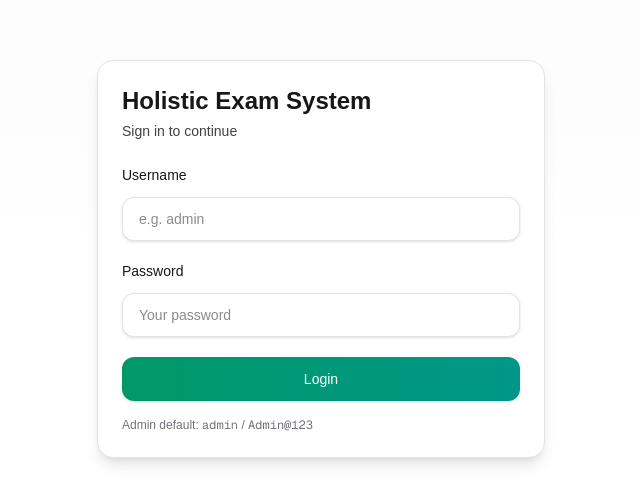
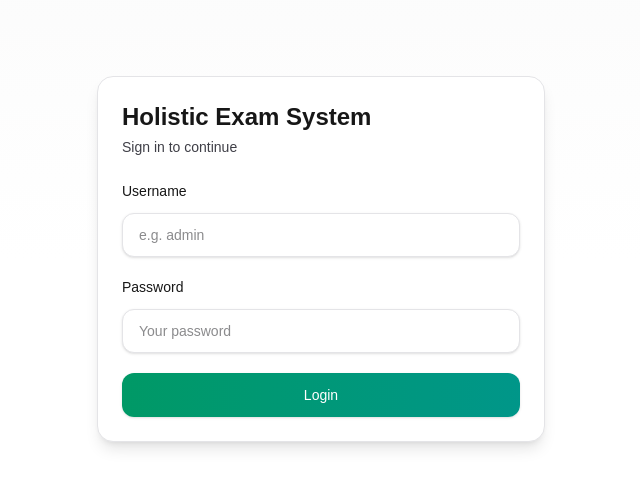
Before and after one commit to desu136/next_js-hu_holistic_exam, a Next.js app: page /login in a window 1280 px wide. Shown: the part 141-644 px from the top of the page, without its empty margins (319-959 px from the left). Built offline with nearby package versions, Linux system fonts and the light colour scheme.

Commit message:
update login

```diff
--- a/src/app/login/page.tsx
+++ b/src/app/login/page.tsx
@@ -83,9 +83,7 @@ export default function LoginPage() {
           </button>
         </form>
 
-        <div className="mt-4 text-xs text-zinc-500">
-          Admin default: <span className="font-mono">admin</span> / <span className="font-mono">Admin@123</span>
-        </div>
+
       </div>
     </div>
   );
```
